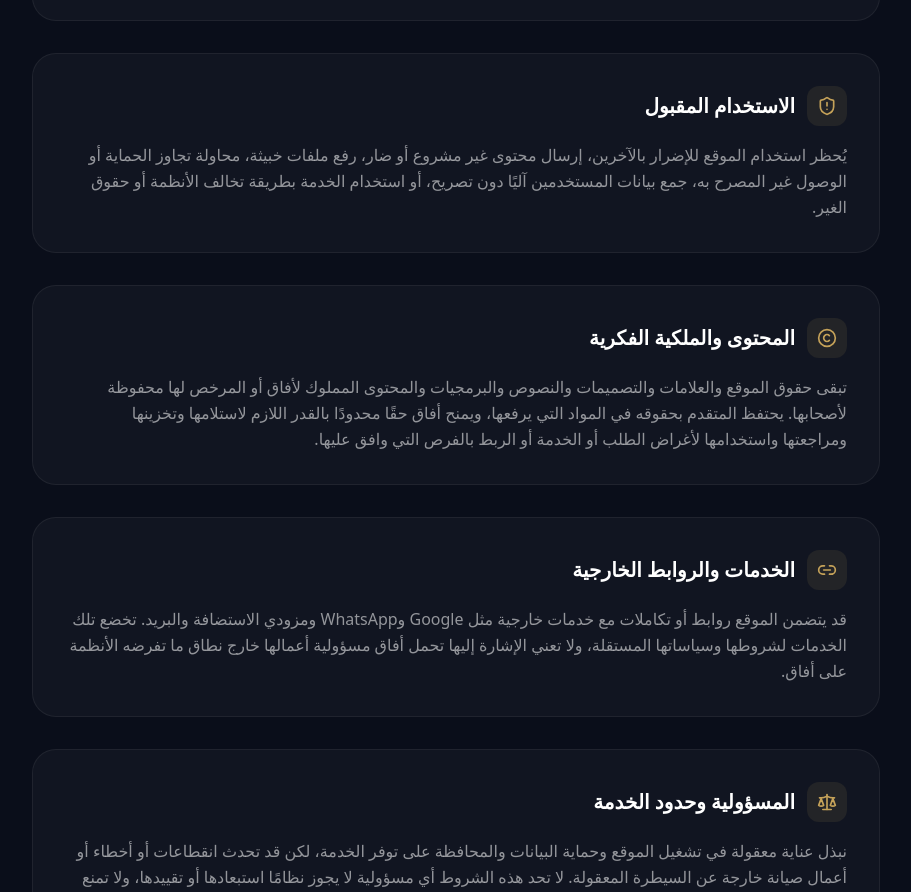
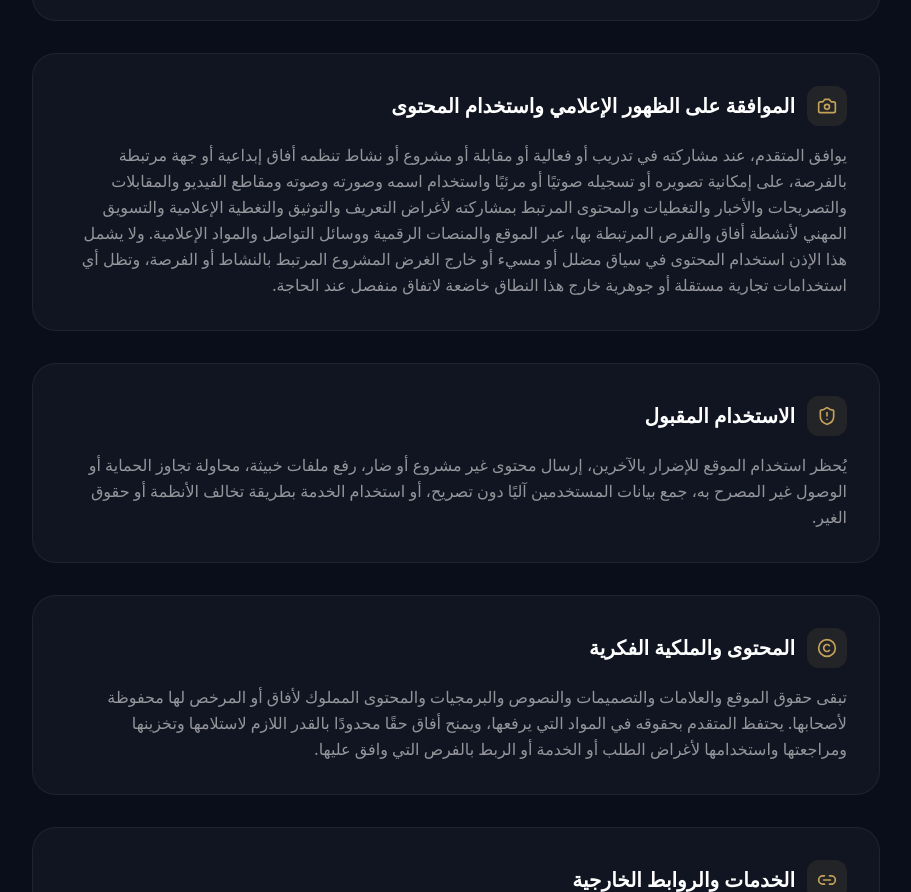
Before and after one commit to alzahrani6020/afaq-creative-site, a Next.js app: page /terms in a window 1280 px wide. Shown: the part 1257-2149 px from the top of the page, without its empty margins (184-1095 px from the left). Built offline with nearby package versions, Linux system fonts and the light colour scheme; no server answers.

Commit message:
legal: add media appearance and content use consent

```diff
--- a/app/terms/page.tsx
+++ b/app/terms/page.tsx
@@ -1,7 +1,7 @@
 'use client';
 
 import { motion } from 'framer-motion';
-import { FileCheck, UserCheck, BriefcaseBusiness, ShieldAlert, Copyright, Link2, Scale, RefreshCw, Mail, GraduationCap } from 'lucide-react';
+import { FileCheck, UserCheck, BriefcaseBusiness, ShieldAlert, Copyright, Link2, Scale, RefreshCw, Mail, GraduationCap, Camera } from 'lucide-react';
 import Link from 'next/link';
 
 const sections = [
@@ -24,6 +24,11 @@ const sections = [
     icon: GraduationCap,
     title: 'قبول التدريب والتأهيل',
     content: 'عند اختيار المتقدم أو ترشيحه لفرصة تتطلب تدريبًا أو تأهيلًا أو تقييمًا عمليًا أو نظريًا، فإنه يوافق على المشاركة في البرنامج أو المسار التدريبي المطلوب والالتزام بمتطلباته المعقولة وتعليماته ومواعيده، كما يوافق على أن تقوم أفاق إبداعية بترشيح جهة التدريب المناسبة وفق طبيعة الفرصة والبرنامج. وقد يترتب على التسجيل أو الالتحاق بالبرنامج رسوم خدمة تسجيل ورسوم تدريب أو تأهيل بحسب الجهة والبرنامج المختار، على أن يتم توضيح الرسوم المستحقة وطبيعتها قبل إلزام المتقدم بالسداد أو استكمال التسجيل المدفوع. ويُعد التدريب أو التأهيل مرحلة إعداد وتقييم بحسب طبيعة الفرصة، ولا يشكل بحد ذاته عقد توظيف أو ضمانًا للقبول النهائي أو التعاقد أو الحصول على دخل ما لم يُبرم اتفاق مستقل ينص على خلاف ذلك.',
+  },
+  {
+    icon: Camera,
+    title: 'الموافقة على الظهور الإعلامي واستخدام المحتوى',
+    content: 'يوافق المتقدم، عند مشاركته في تدريب أو فعالية أو مقابلة أو مشروع أو نشاط تنظمه أفاق إبداعية أو جهة مرتبطة بالفرصة، على إمكانية تصويره أو تسجيله صوتيًا أو مرئيًا واستخدام اسمه وصورته وصوته ومقاطع الفيديو والمقابلات والتصريحات والأخبار والتغطيات والمحتوى المرتبط بمشاركته لأغراض التعريف والتوثيق والتغطية الإعلامية والتسويق المهني لأنشطة أفاق والفرص المرتبطة بها، عبر الموقع والمنصات الرقمية ووسائل التواصل والمواد الإعلامية. ولا يشمل هذا الإذن استخدام المحتوى في سياق مضلل أو مسيء أو خارج الغرض المشروع المرتبط بالنشاط أو الفرصة، وتظل أي استخدامات تجارية مستقلة أو جوهرية خارج هذا النطاق خاضعة لاتفاق منفصل عند الحاجة.',
   },
   {
     icon: ShieldAlert,
```
